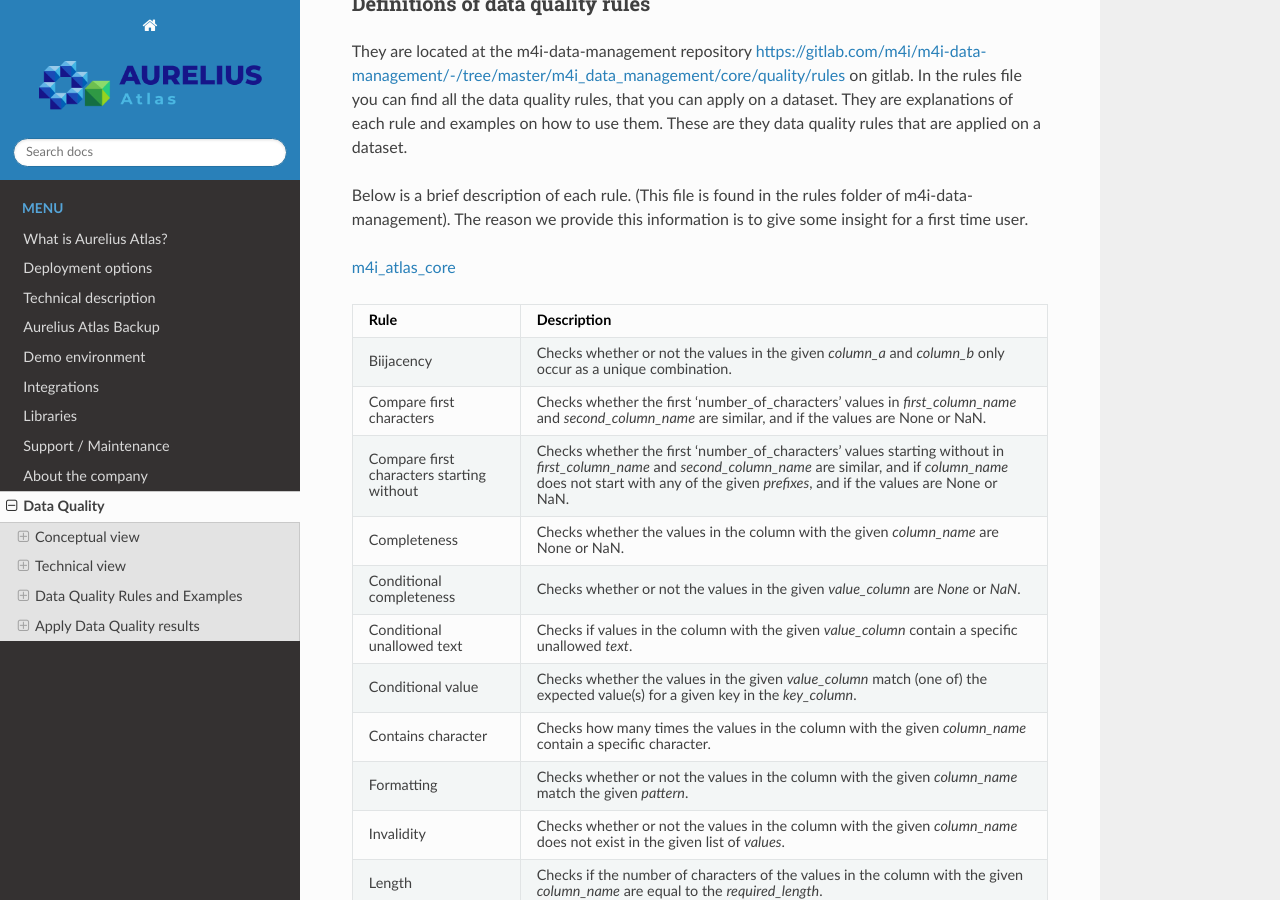
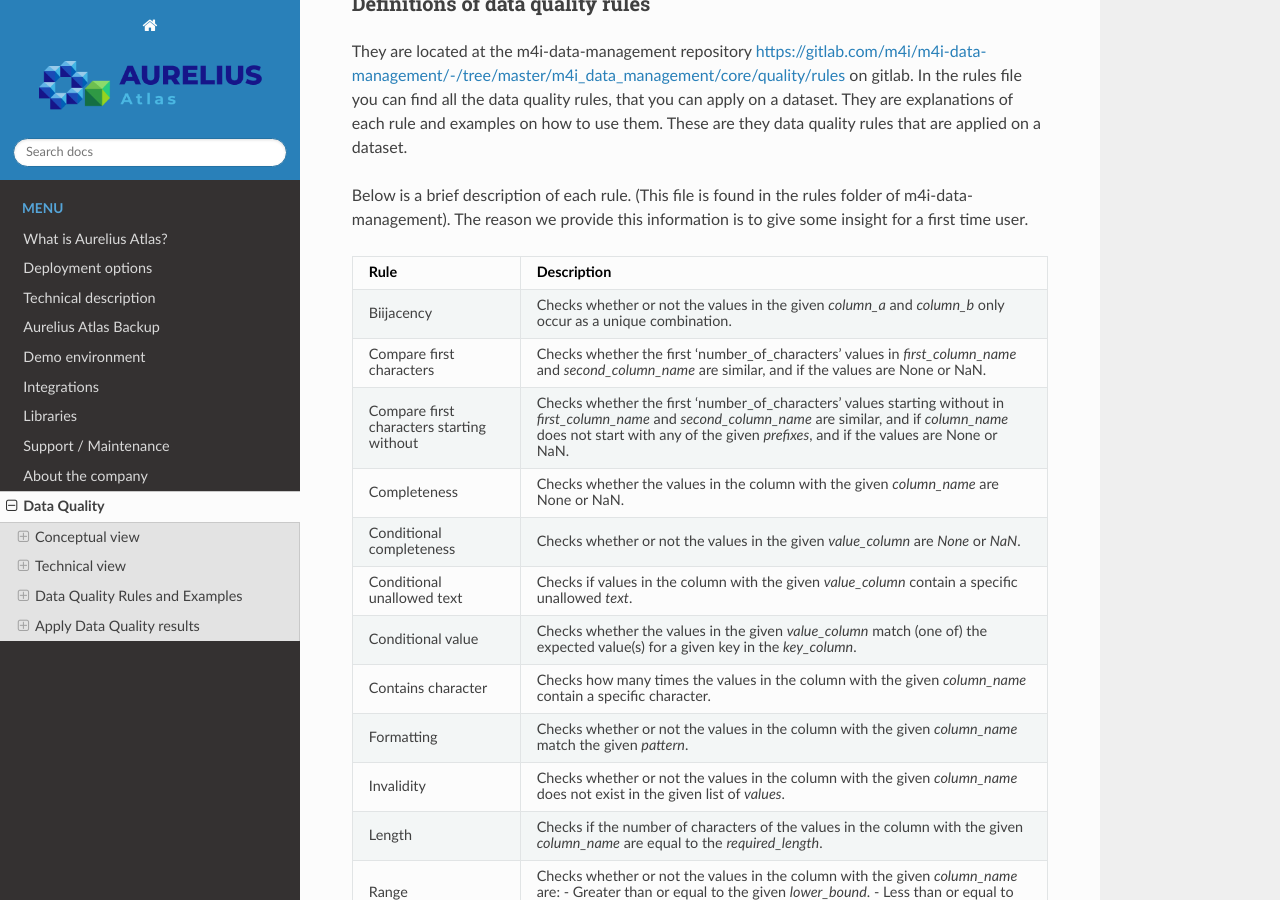
Before and after one commit to aureliusenterprise/doc_technical_manual, a Sphinx documentation site: the page built from DOc/docs/source/Options/data_quality.rst, in a window 1280 px wide and 900 px high, scrolled down 4250 px. Built offline with Sphinx 7.4.7 and the Read the Docs theme 2.0.0, drawn with Linux system fonts in a browser that asks for light colours; pages that are not in the unit, such as notebooks, are missing from menus.

Commit message:
Update data_quality.rst

```diff
--- a/DOc/docs/source/Options/data_quality.rst
+++ b/DOc/docs/source/Options/data_quality.rst
@@ -211,16 +211,6 @@
 
 Below is a brief description of each rule. (This file is found in the rules folder of m4i-data-management). The reason we provide this information is to give
 some insight for a first time user.
-
-
-.. toctree::
-    :hidden:
-
-    Libraries/m4i_atlas_core/index
-
-
-:ref:`m4i_atlas_core <m4i_atlas_core_index>`
-
 
 
 
```
